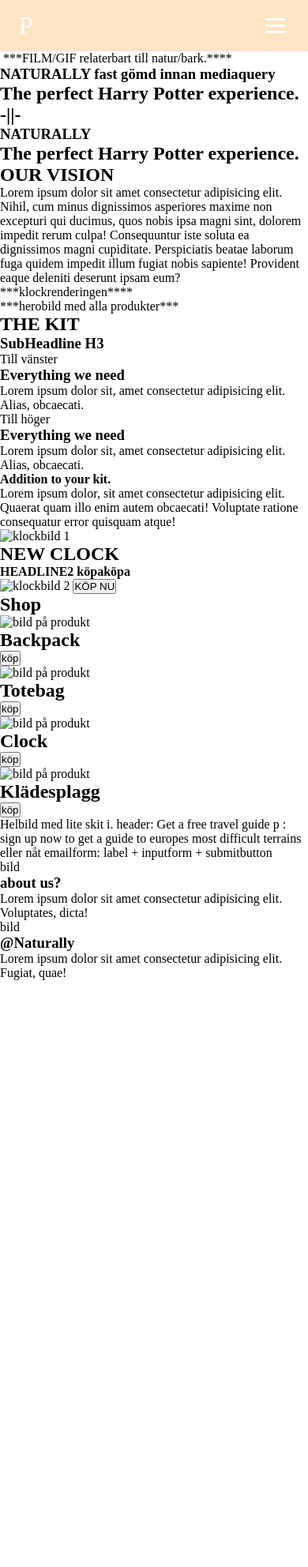
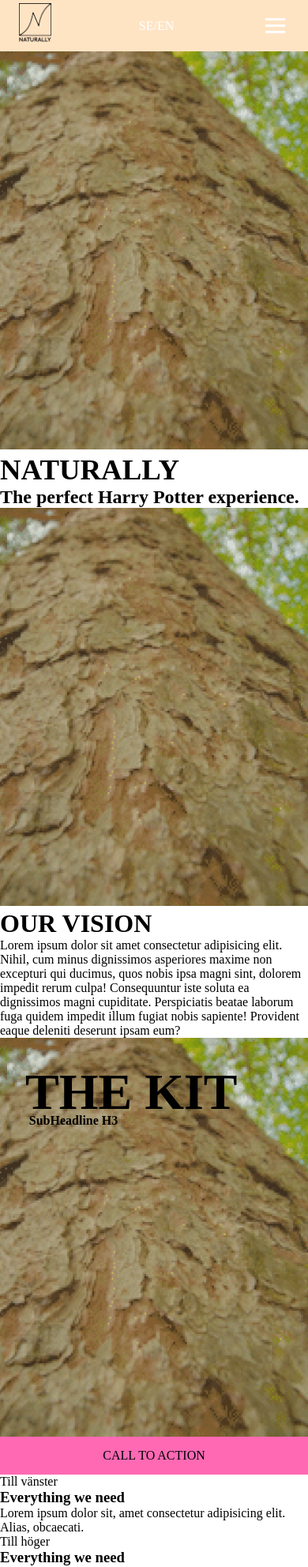
Before and after one commit to jaken92/Naturally-Group-13, a PHP site: page / in a window 390 px wide. Shown: the top 1984 px of the page at 79% size. Before the commit the page ends 1241 px from the top, so only its background shows below. Run offline with PHP 8.4, Linux system fonts and the light colour scheme.

Commit message:
started mobile styrling

```diff
--- a/index.html
+++ b/index.html
@@ -11,7 +11,8 @@
 <body>
     <header>
         <nav class="nav-bar">
-          <a href="#" class="nav-branding">P</a>
+          <a href="#" class="nav-branding"><img height="50px" src="images/LOGO_NATURALLY_NEUTRAL.png"/></a>
+          <a href="">SE/EN</a>
           <ul class="nav-menu">
             <li class="nav-item">
               <a href="#" class="nav-link">Home</a>
@@ -32,30 +33,32 @@
       </header>
     <section class="förstaSidan">
         <article class="introLeft">
-            <img src="" alt="" srcset=""> ***FILM/GIF relaterbart till natur/bark.****
-            <h1 class="companyName">NATURALLY fast gömd innan mediaquery</h1>
-            <h2 class="companyVision">The perfect Harry Potter experience. -||-</h2>
+            <div class="presentationContainer">
+                <img class="presentationImage" src="images/Bark_-_95209_AdobeExpress 1.png" alt="" srcset="">
+            </div>
         </article>
         <article class="introRight">
-            <h1 class="companyName">NATURALLY</h1>
-            <h2 class="companyVision">The perfect Harry Potter experience.</h2>
+            <h2 class="companyName">NATURALLY</h2>
+            <h3 class="companyVision">The perfect Harry Potter experience.</h3>
         </article>
     </section>
     <Section class="andraSidan">
         <article class="ourVision">
             <h2 class="visionHeader">OUR VISION</h2>
-            <p>
+            <p class="visionFiller">
             Lorem ipsum dolor sit amet consectetur adipisicing elit. Nihil, cum minus dignissimos asperiores maxime non excepturi qui ducimus, quos nobis ipsa magni sint, dolorem impedit rerum culpa! Consequuntur iste soluta ea dignissimos magni cupiditate. Perspiciatis beatae laborum fuga quidem impedit illum fugiat nobis sapiente! Provident eaque deleniti deserunt ipsam eum?
             </p>
         </article>
         <article class="rightOfVision">
-            <img src="" alt="">***klockrenderingen****
+            <img class="clock-render" src="images/Bark_-_95209_AdobeExpress 1.png" alt="">
         </article>
     </Section>
     <section class="tredjeSidan">
-        <img src="" alt="" srcset="">***herobild med alla produkter***
-        <h2>THE KIT</h2>
-        <h3>SubHeadline H3</h3>
+            <source>
+            <img class="the-kit" src="images/Bark_-_95209_AdobeExpress 1.png" alt="" srcset="">
+            <h2 class="the-kit-heading">THE KIT</h2>
+            <h3 class="the-kit-subheading">SubHeadline H3</h3>
+        <div class="call-to-action">CALL TO ACTION</div>
     </section>
     <section>
         <article>Till vänster
--- a/style.css
+++ b/style.css
@@ -1,3 +1,53 @@
-.förstaSection .andraSection {
-    color:black
+.presentationImage {
+    width: 100vw;
 }
+.companyName{
+    font-size: 2.3rem;
+}
+.companyVision{
+    font-size: 1.5rem;
+}
+.andraSidan{
+    display:flex;
+    flex-direction: column-reverse;
+}
+.clock-render{
+    width: 100vw;
+}
+.visionHeader{
+    font-size: 2rem;
+}
+.visionFiller{
+    font-size: 1rem;
+}
+.tredjeSidan{
+    position: relative;
+    display: flex;
+    flex-direction: column;
+}
+.the-kit {
+    width: 100vw;
+    margin-bottom: 0px;
+}
+.the-kit-heading{
+    font-size: 4rem;
+    position: absolute;
+    top: 2rem;
+    left: 2rem;
+    z-index: 1;
+}
+.the-kit-subheading{
+    font-size: 1rem;
+    position: absolute;
+    top: 6rem;
+    left: 2.3rem;
+    z-index: 1;
+}
+.call-to-action{
+    background-color: hotpink;
+    font-size: 1,5rem;
+    height: 3rem;
+    display: flex;
+    justify-content: center;
+    align-items: center;
+}
```
Also changed, not shown: nav.html (deleted, +0 -35 lines), images/Bark_-_95209_AdobeExpress 1.png (added), images/LOGO_NATURALLY_FILL.png (added), images/LOGO_NATURALLY_NEUTRAL.png (added), 1 other file.
